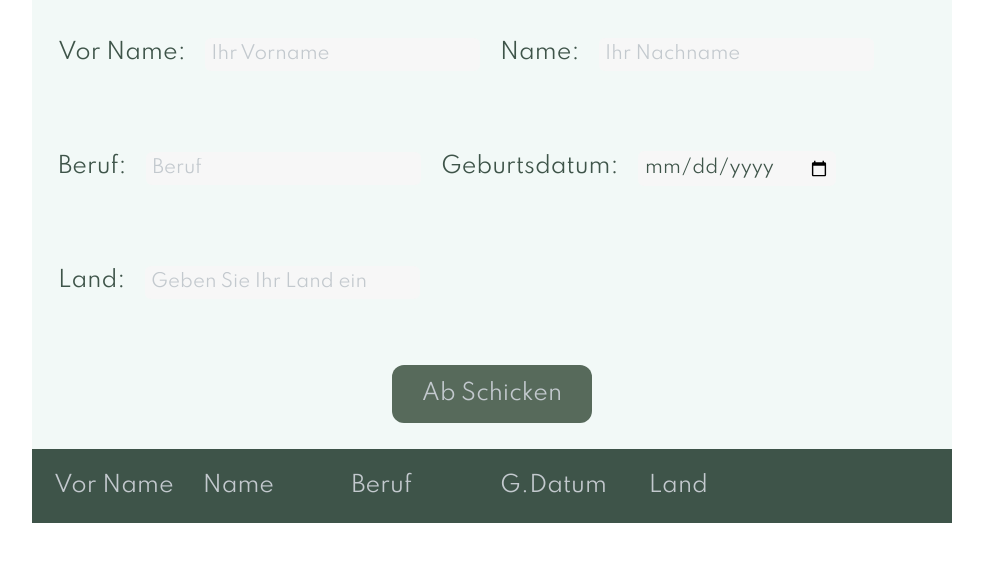
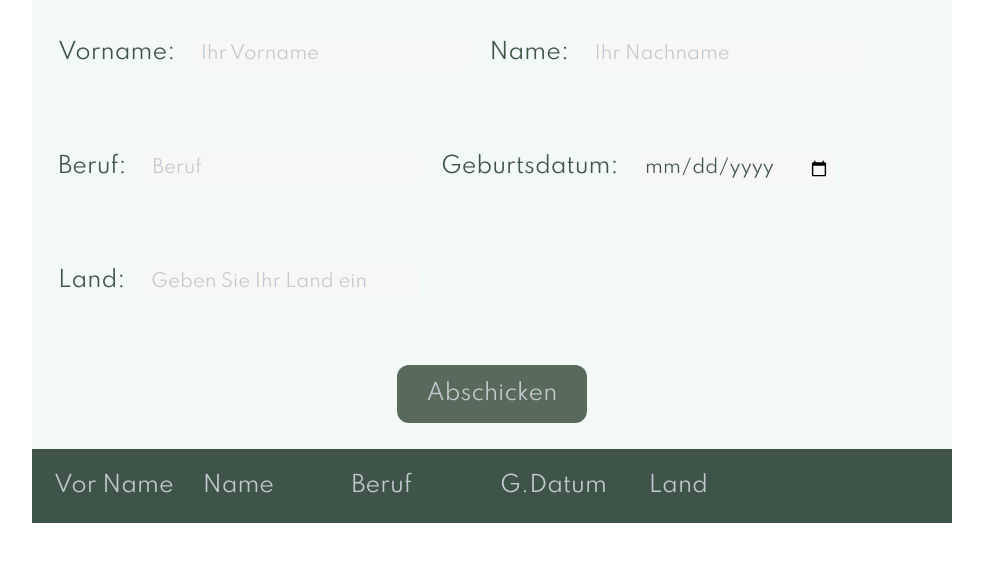
Before and after one commit to iumahboobi/Form-Application, a plain HTML site: page index.html in a window 1280 px wide. Shown: the part 292-854 px from the top of the page, without its empty margins (148-1131 px from the left). Drawn offline with Linux system fonts and the light colour scheme.

Commit message:
html-edited

```diff
--- a/index.html
+++ b/index.html
@@ -19,7 +19,7 @@
 
         <form id="form" class="form-box">
             <div class="form-elements  padding mob-flex-col">
-                <label for="name" class="font-format mob-margin-bottom">Vor Name:
+                <label for="name" class="font-format mob-margin-bottom">Vorname:
                     <input id="name" class="margin-bw-elements" type="text" placeholder="Ihr Vorname" required >
                 </label>
 
@@ -41,7 +41,7 @@
                 </label>
             </div>
             <div class="form-elements  padding btn-align">
-                <button class="button1" type="submit" value="Submit">Ab Schicken</button>
+                <button class="button1" type="submit" value="Submit">Abschicken</button>
             </div>
         </form>
         <div class="table-box">
```
